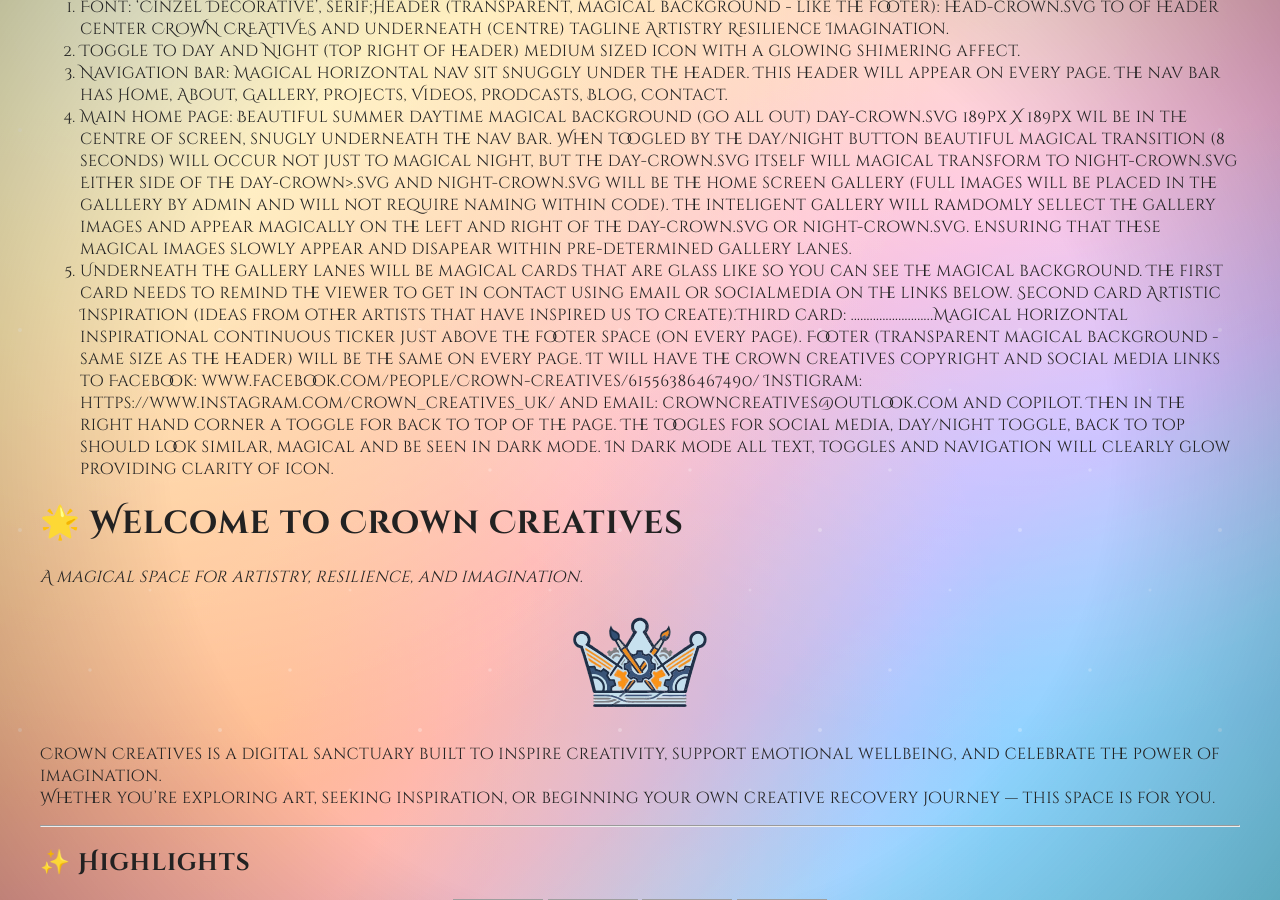
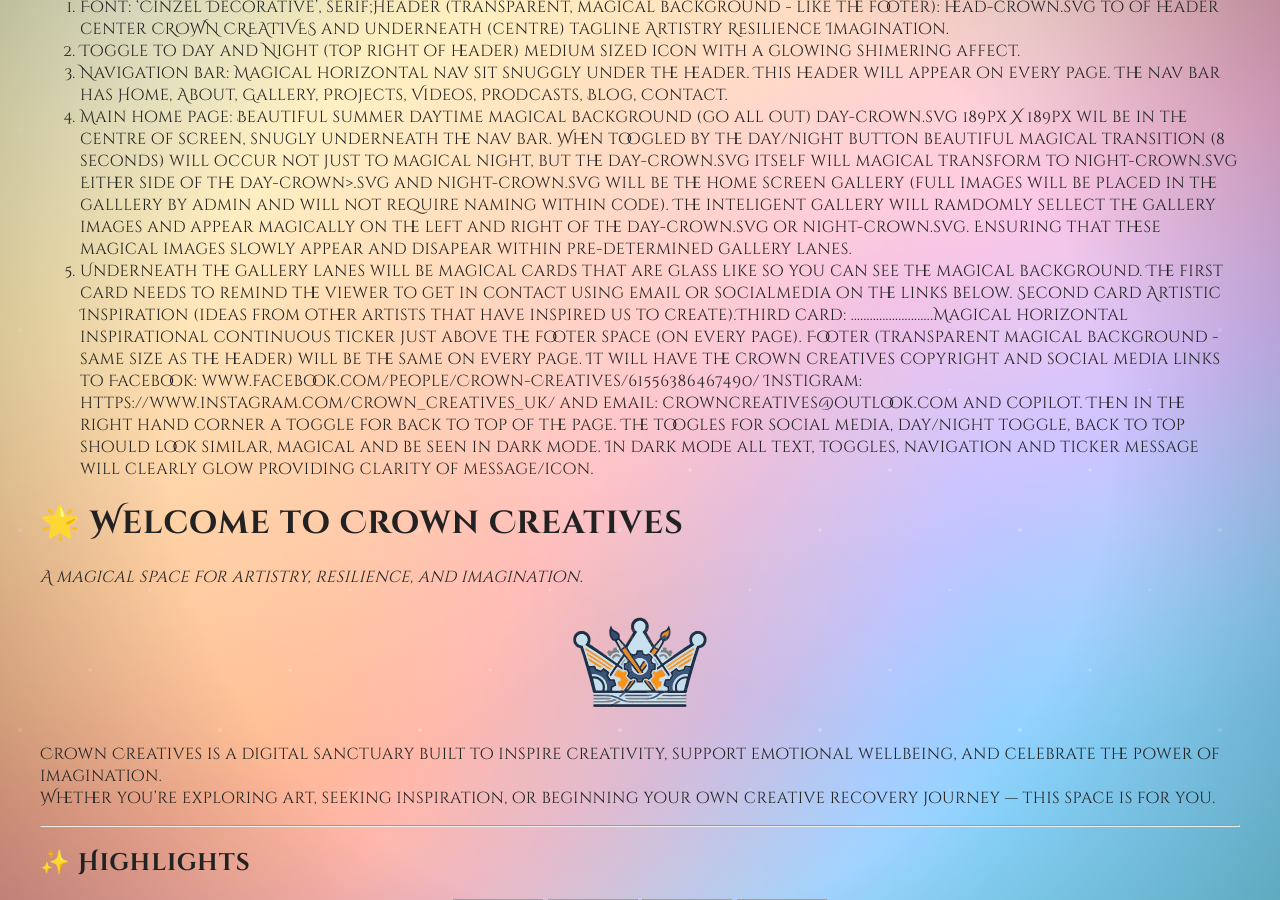
Before and after one commit to PmR76/crown-creatives-v2, a Jekyll site: the page built from PLAN.md, in a window 1280 px wide and 900 px high, scrolled down 412 px. Built offline with Jekyll 4.4.1, drawn with Linux system fonts in a browser that asks for light colours; our own code applies the rules of GitHub Pages for plain Markdown files; grey boxes are pictures that could not be loaded.

Commit message:
Update PLAN.md

```diff
--- a/PLAN.md
+++ b/PLAN.md
@@ -11,7 +11,7 @@ magical images slowly appear and disapear within pre-determined gallery lanes.
 5. Underneath the gallery lanes will be magical cards that are glass like so you can see the magical background. The first card needs to remind the viewer to get in contact using email or socialmedia on the links
 below. Second card Artistic Inspiration (ideas from other artists that have inspired us to create).Third card: ..........................Magical horizontal inspirational continuous ticker just above the footer space (on every page). Footer (transparent magical background - same size as the header) will be the same on every page. It will have the crown creatives copyright and social media links to
 Facebook:   www.facebook.com/people/Crown-Creatives/61556386467490/ Instigram: https://www.instagram.com/crown_creatives_uk/ and email: crowncreatives@outlook.com and copilot.
-Then in the right hand corner a toggle for back to top of the page. The toogles for social media, day/night toggle, back to top should look similar, magical and be seen in dark mode. In dark mode all text, toggles and navigation will clearly glow providing clarity of icon.
+Then in the right hand corner a toggle for back to top of the page. The toogles for social media, day/night toggle, back to top should look similar, magical and be seen in dark mode. In dark mode all text, toggles, navigation and ticker message will clearly glow providing clarity of message/icon.
 
 # 🌟 Welcome to Crown Creatives
 *A magical space for artistry, resilience, and imagination.*
```
